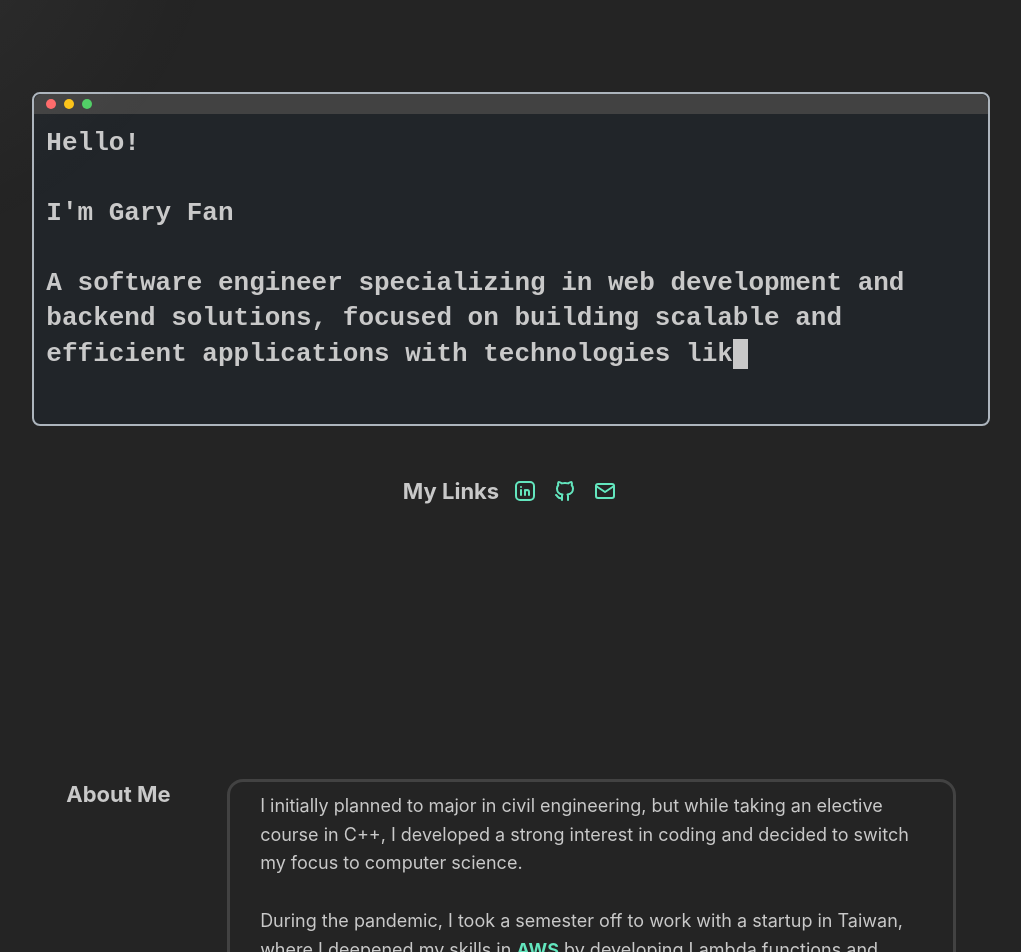
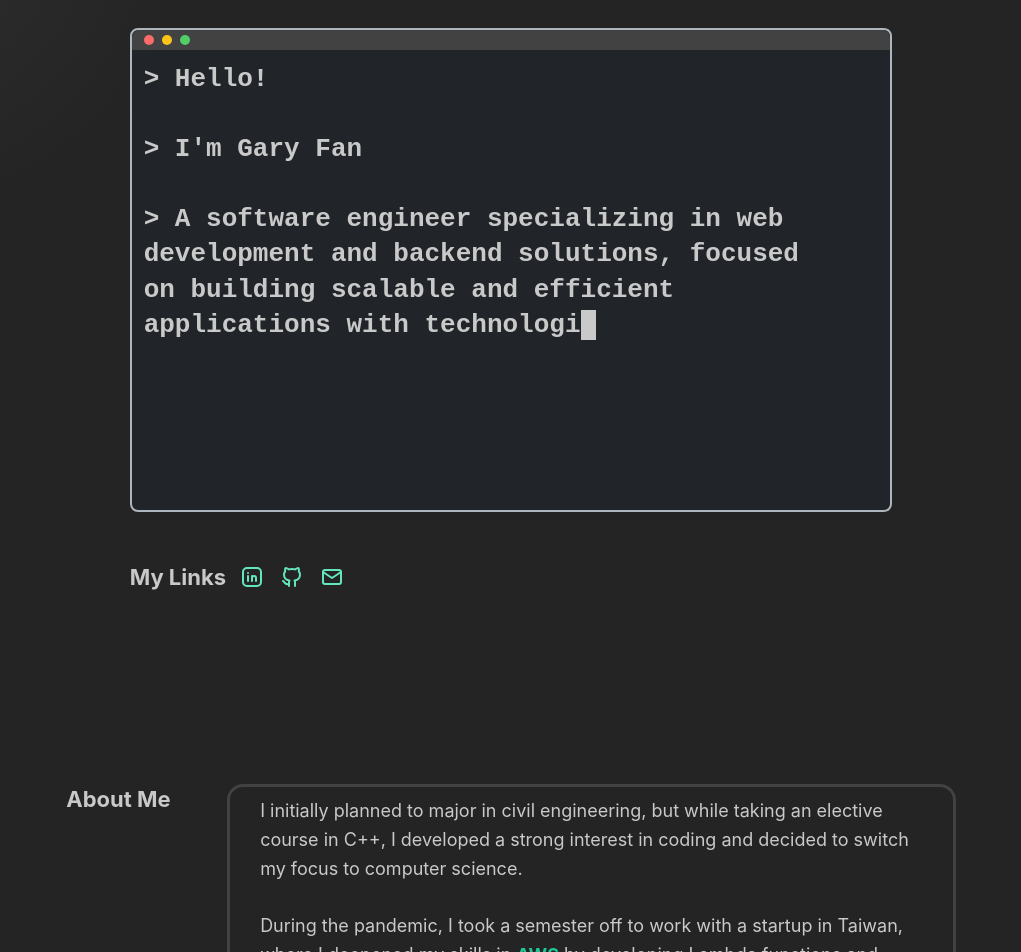
Before and after one commit to garyfan1/my_first_react, a React (Vite) app: page / in a window 1280 px wide. Shown: the part 100-1052 px from the top of the page, without its empty margins (129-1150 px from the left). Built offline with nearby package versions, Linux system fonts and the light colour scheme.

Commit message:
finalize terminal

```diff
--- a/src/App.tsx
+++ b/src/App.tsx
@@ -26,7 +26,7 @@ function App() {
       md: rem(18),
     },
     cursorType: "pointer" /* For switch cursor */,
-    primaryColor: "teal"
+    primaryColor: "teal",
   });
 
   const { scrollIntoView: scrollAboutMeItoView, targetRef: aboutMeRef } =
@@ -95,7 +95,6 @@ function App() {
         </AppShell.Navbar>
 
         <AppShell.Main>
-          <Space h={64} />
           <Hello />
           <Space h={256} />
           <AboutMe ref={aboutMeRef} />
--- a/src/sections/aboutMe.css
+++ b/src/sections/aboutMe.css
@@ -1,3 +1,3 @@
-b{
-    color: #63e6be;
+b {
+  color: var(--mantine-primary-color-5);
 }
--- a/src/sections/aboutMe.tsx
+++ b/src/sections/aboutMe.tsx
@@ -34,7 +34,7 @@ const AboutMe = forwardRef<HTMLHeadingElement>((_, aboutMeRef) => {
           </Grid.Col>
           <Grid.Col pl={18} span={{ base: 12, md: 10 }}>
             <MyPaper>
-              <Text size={textSize} style={{ whiteSpace: "pre-wrap" }}>
+              <Text size={textSize} style={{ whiteSpace: "pre-wrap"}}>
                 I initially planned to major in civil engineering, but while
                 taking an elective course in C++, I developed a strong interest
                 in coding and decided to switch my focus to computer science.
--- a/src/sections/hello.tsx
+++ b/src/sections/hello.tsx
@@ -17,13 +17,18 @@ import { useEffect, useState } from "react";
 import Terminal from "../components/terminal/terminal";
 
 const Hello = () => {
+  const titleOrder = useMatches<TitleOrder>({
+    base: 4,
+    sm: 2,
+  });
+
   const myLinksOrder = useMatches<TitleOrder>({
     base: 4,
     sm: 3,
   });
 
   const title =
-    "Hello!\n\nI'm Gary Fan\n\nA software engineer specializing in web development and backend solutions, focused on building scalable and efficient applications with technologies like Django, Vue.js, Angular, and AWS.";
+    "> Hello!\n\n> I'm Gary Fan\n\n> A software engineer specializing in web development and backend solutions, focused on building scalable and efficient applications with technologies like Django, Vue.js, Angular, and AWS.";
 
   const [curTitle, setTitle] = useState("");
 
@@ -45,28 +50,24 @@ const Hello = () => {
 
   return (
     <>
-      <Grid>
-        <Grid.Col span={1}></Grid.Col>
+      <Grid mt={{ base: 50, sm: 0 }}>
+        <Grid.Col span={{ base: 0, md: 2 }}></Grid.Col>
         <Grid.Col
           mt={{ base: 30, sm: 0 }}
           span={"auto"}
-          mih={{ base: 500, sm: 350 }}
+          mih={{ base: 450, sm: 500 }}
         >
           <Terminal>
             <Title
-              mb={40}
-              order={2}
+              order={titleOrder}
               style={{ whiteSpace: "pre-wrap", fontFamily: "monospace" }}
+              pr={{ sm: 50 }}
             >
               {curTitle}
               <span className={classes.blink}>&nbsp;</span>
             </Title>
           </Terminal>
-        </Grid.Col>
-        <Grid.Col span={1}></Grid.Col>
-      </Grid>
-
-      <Group mt={50} gap="sm" justify="center">
+          <Group mt={{ base: 30, sm: 50 }} gap="sm">
             <Title order={myLinksOrder}>My Links</Title>
             <ActionIcon
               variant="transparent"
@@ -94,6 +95,9 @@ const Hello = () => {
               <IconMail />
             </ActionIcon>
           </Group>
+        </Grid.Col>
+        <Grid.Col span={{ base: 0, md: 2 }}></Grid.Col>
+      </Grid>
     </>
   );
 };
```
Lines whose indentation alone changed are shown as unchanged.
